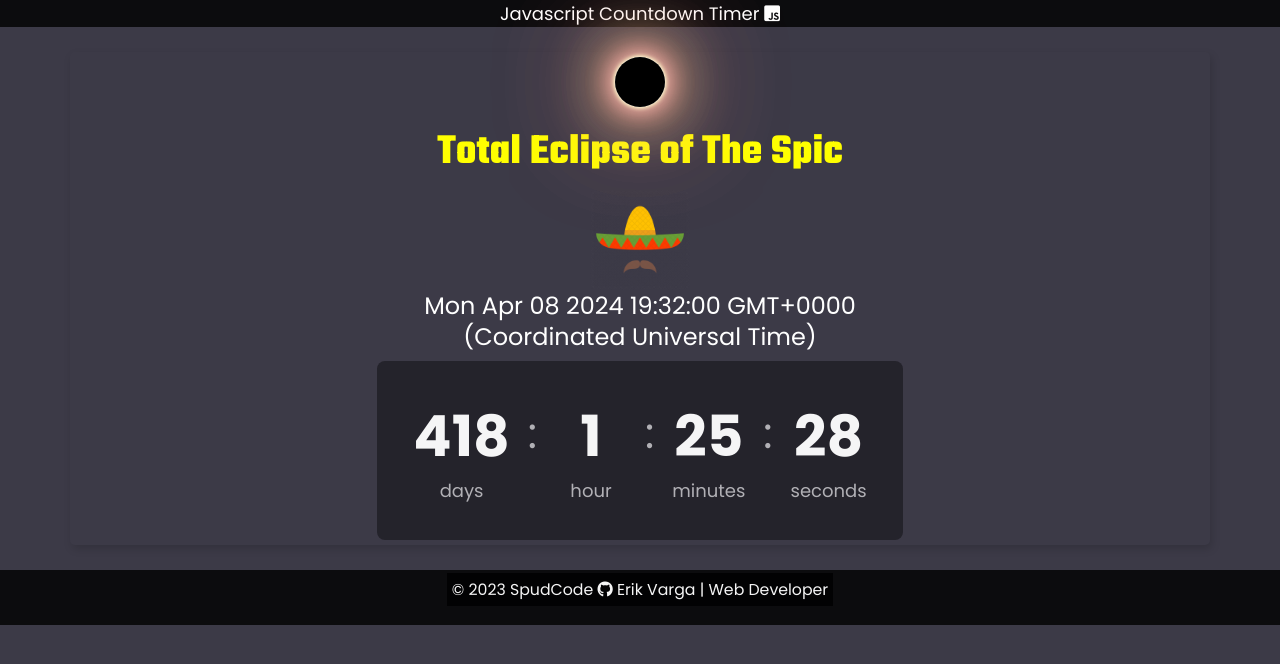
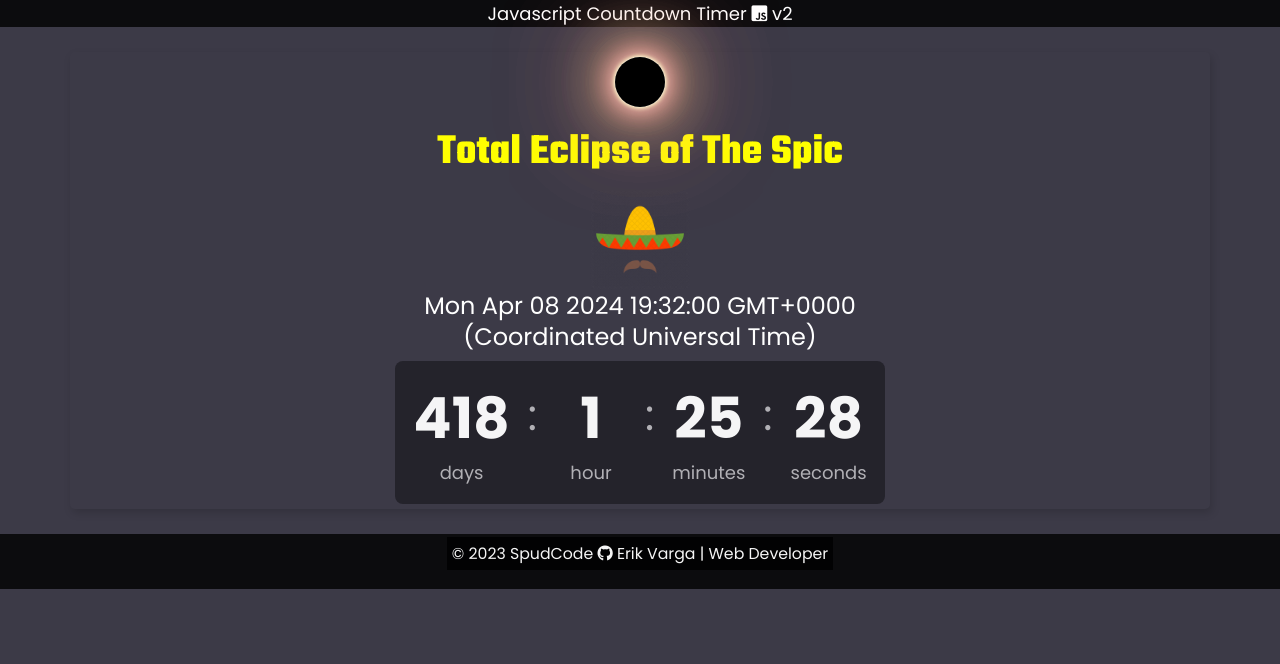
Before and after one commit to Erik-Varga/teots, a plain HTML site: page index.html in a window 1280 px wide. Drawn offline with nearby package versions, Linux system fonts and the light colour scheme; a web font is replaced by a local one.

Commit message:
updated index.html

```diff
--- a/css/style.css
+++ b/css/style.css
@@ -130,7 +130,7 @@ footer a:hover {
 }
 
 .eclipse-container {
-	/* position: relative; */
+	position: relative;
 	display: flex;
 	flex-direction: column;
 	justify-content: center;
@@ -139,7 +139,7 @@ footer a:hover {
 }
 
 #circle1 {
-	position: relative;
+	/* position: absolute; */
 	width: 50px;
 	height: 50px;
 	background-color: black;
@@ -151,7 +151,7 @@ footer a:hover {
 }
 
 #circle2 {
-	position: fixed;
+	position: absolute;
 	width: 50px;
 	height: 50px;
 	background-color: black;
@@ -177,14 +177,14 @@ img {
 
 #timer-container {
 	background-color: var(--timer-bg);
-	padding: 2rem;
+	padding: 1rem;
 	margin: 0;
 	list-style: none;
 	border-radius: var(--default-border-radius);
 	color: var(--timer-text-muted);
 	display: flex;
 	flex-direction: column;
-	gap: 1rem;
+	/* gap: 1rem; */
 }
 
 #timer-container span {
--- a/index.html
+++ b/index.html
@@ -22,6 +22,7 @@
 	<header>
         Javascript Countdown Timer
         <span><i class="fa-brands fa-square-js"></i></span>
+		v2
     </header>
 
 	<div class="container">
```
